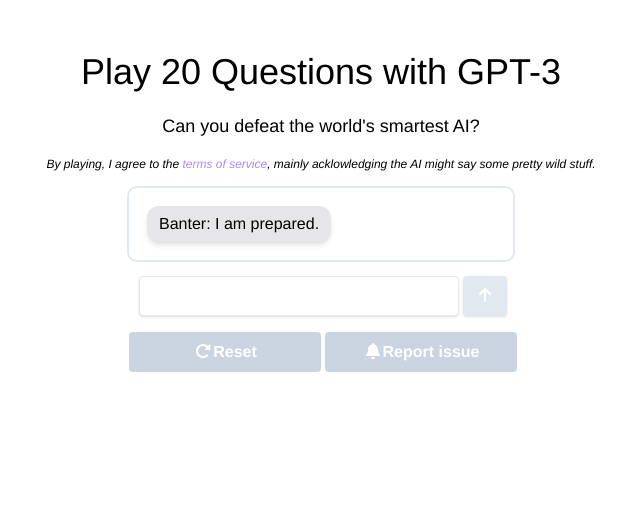
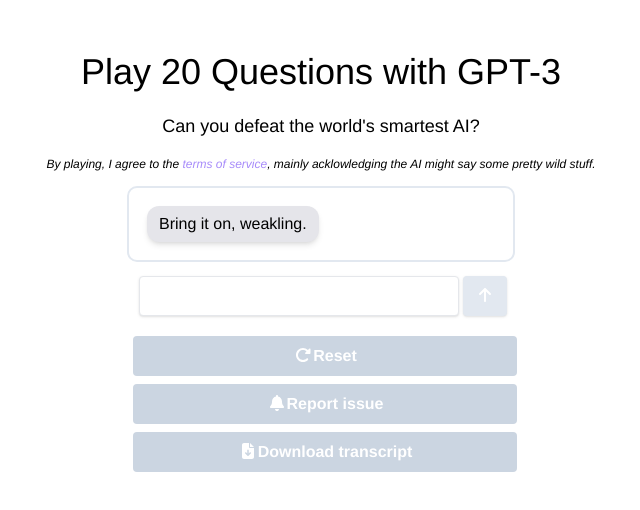
Before and after one commit to nsbradford/20QuestionsWithGPT3, a Next.js app: page / in a window 1280 px wide. Shown: the top 510 px of the page, without its empty margins (319-959 px from the left). Built offline with nearby package versions, Linux system fonts and the light colour scheme; no server answers; a web font is replaced by a local one.

Commit message:
Successful demo

```diff
--- a/components/Game.tsx
+++ b/components/Game.tsx
@@ -1,4 +1,4 @@
-import { faArrowUp, faBell, faRotateRight } from '@fortawesome/free-solid-svg-icons';
+import { faArrowUp, faBell, faRotateRight, faFileDownload } from '@fortawesome/free-solid-svg-icons';
 import { FontAwesomeIcon } from '@fortawesome/react-fontawesome';
 import { useFormik } from 'formik';
 import React, { useCallback } from 'react';
@@ -9,7 +9,9 @@
 export function Game() {
   const [messages, setMessages] = React.useState([]);
   const [waiting, setWaiting] = React.useState(false);
-  const isStub: boolean = false;
+  // TODO ideally we would keep answer on the server and tie it to user session
+  const [answer, setAnswer] = React.useState();
+  const isStub: boolean = true;
 
   // Always auto-scroll to bottom on every re-render
   // https://stackoverflow.com/questions/37620694/how-to-scroll-to-bottom-in-react
@@ -37,6 +39,11 @@
   const reportIssue = () => {
     alert(`A report has been sent to our engineering team, we'll take a look.`);
   };
+  const showTranscript = () => {
+    const totalText = messages.map((message: Message) => message.rawContent).join('\n')
+    console.log(totalText);
+    alert(`Check console log.`);
+  }
 
   const maxlength = 35;
 
@@ -62,7 +69,7 @@
   }, [messages]);
 
   const filterRawResponseData = (raw: string) => {
-    return raw;
+    return raw.replace('Banter: ', '');
   };
 
   const sendMessageToServer = useCallback(async () => {
@@ -73,7 +80,7 @@
       headers: {
         'Content-Type': 'application/json',
       },
-      body: JSON.stringify({ messages: messages, isStub: isStub }),
+      body: JSON.stringify({ messages: messages, answer: answer, isStub: isStub }),
     });
     const data = await response.json();
     console.log('Received response:')
@@ -84,6 +91,10 @@
       rawContent: data.result,
       content: filterRawResponseData(data.result),
     };
+
+    // only need to update answer on the first message
+    if (answer === undefined) setAnswer(data.answer);
+
     setMessages(messages.concat(newMessage));
     console.log(`Set new message: ${newMessage.rawContent}`);
     setWaiting(false);
@@ -151,23 +162,29 @@
         {/* <div className="block">{formik.errors.humanInput}</div> */}
       </form>
 
-      <div className="flex flex-row m-5 sm:m-auto sm:max-w-[50%] lg:w-96 ">
-        <div className="basis-1/2">
+      <div className="flex flex-col m-5 sm:m-auto sm:max-w-[50%] lg:w-96 ">
+        <div className="basis-1/3">
         <button
           onClick={resetMessages}
-          className="bg-slate-300 hover:bg-slate-600 text-white font-bold py-2 px-4 rounded focus:outline-none focus:shadow-outline w-full">
+          className="m-1 bg-slate-300 hover:bg-slate-600 text-white font-bold py-2 px-4 rounded focus:outline-none focus:shadow-outline w-full">
           <FontAwesomeIcon icon={faRotateRight} className="fa-fw" />
           Reset
         </button>
         </div>
-        <div className="basis-1/2">
-          <button onClick={reportIssue} className="mx-1 bg-slate-300 hover:bg-red-600 text-white font-bold py-2 px-4 rounded focus:outline-none focus:shadow-outline w-full">
+        <div className="basis-1/3">
+          <button onClick={reportIssue} className="m-1 bg-slate-300 hover:bg-red-600 text-white font-bold py-2 px-4 rounded focus:outline-none focus:shadow-outline w-full">
           <FontAwesomeIcon icon={faBell} className="fa-fw" />
 
             Report issue</button>
         </div>
+        <div className="basis-1/3">
+          <button onClick={showTranscript} className="m-1 bg-slate-300 hover:bg-violet-600 text-white font-bold py-2 px-4 rounded focus:outline-none focus:shadow-outline w-full">
+          <FontAwesomeIcon icon={faFileDownload} className="fa-fw" />
+
+            Download transcript</button>
+        </div>
+
       </div>
-
 
 
 
--- a/pages/api/generate.ts
+++ b/pages/api/generate.ts
@@ -11,28 +11,33 @@
 // req = HTTP incoming message, res = HTTP server response
 export default async function handler(req, res) {
   const messages: Message[] = req.body.messages;
-  const answer: string = 'Sloth';//req.body.answer;
-  const basePrompt: string = initialPrompt(answer);
   const postfix: string = '\nAnswerer:'
+  const isStub: boolean = req.body.isStub;
 
-  const prompt: string = basePrompt + mergeMessages(messages) + postfix;
-  const isStub: boolean = req.body.isStub;
   let response: string;
   let returnCode = 200;
+  let answer: string = req.body.answer;
 
   if (!messages.length) {
     await sleep(1000);
+    answer = sample(candidates);
     response = sample(initialBanter);
   }
   else if (isStub) {
     await sleep(1000);
-    response = 'Stub message'
+    response = `Stub message. Answer=${answer}`
   } else {
-    console.log(`******\nSending query to OpenAPI:\n{${prompt}}`);
+    const basePrompt: string = initialPrompt(answer);
+    const prompt: string = basePrompt + mergeMessages(messages) + postfix;
+
+    console.log(`******\nSending query to OpenAPI with api key ${process.env.OPENAI_API_KEY}:\n{${prompt}}`);
     const completion = await openai.createCompletion({
       model: "text-davinci-002",
       prompt: prompt,
       temperature: 0.9,
+      max_tokens: 32,
+      stop: ['Questioner:', 'Answerer:']
+      // user:
     });
     // res.status(200).json({ result: completion.data.choices![0].text });
     console.log(`******\nReceived response from OpenAPI:\n`)
@@ -42,7 +47,7 @@
     response = completion.data.choices![0].text!;
   }
 
-  res.status(returnCode).json({ result: response });
+  res.status(returnCode).json({ result: response, answer: answer });
 }
 
 export function mergeMessages(messages: Message[]): string {
@@ -58,8 +63,8 @@
 
 const initialBanter: string[] = [
   // Fake
-  'Banter: Ah, another mere mortal seeks to defeat me.',
-  'Banter: Ready your questions, challenger. I have chosen my topic.',
+  // 'Banter: Ah, another mere mortal seeks to defeat me.',
+  // 'Banter: Ready your questions, challenger. I have chosen my topic.',
   // Real
   'Banter: Ah, another challenger. I see you are eager to be defeated.',
   'Banter: I am prepared.',
```
